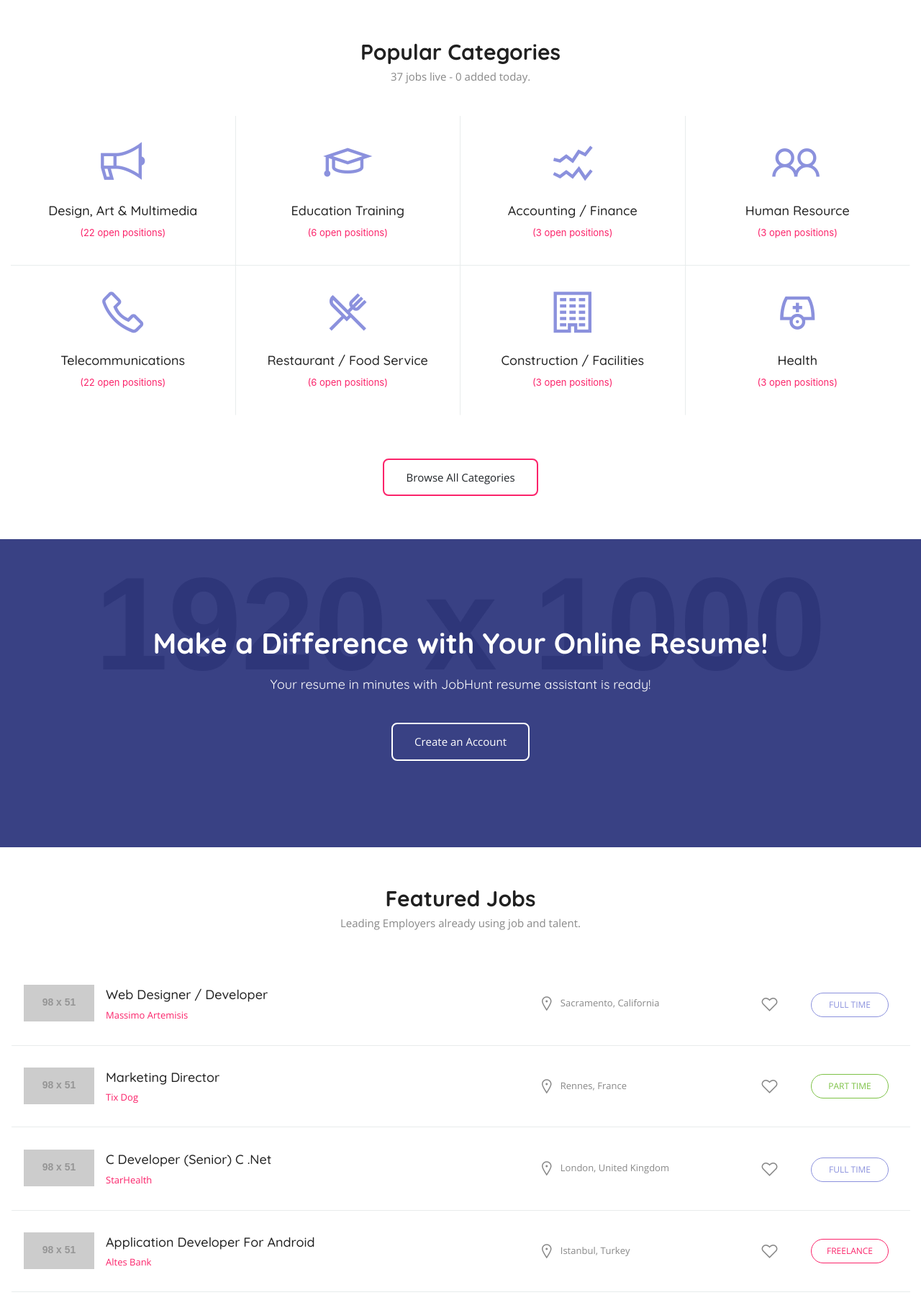
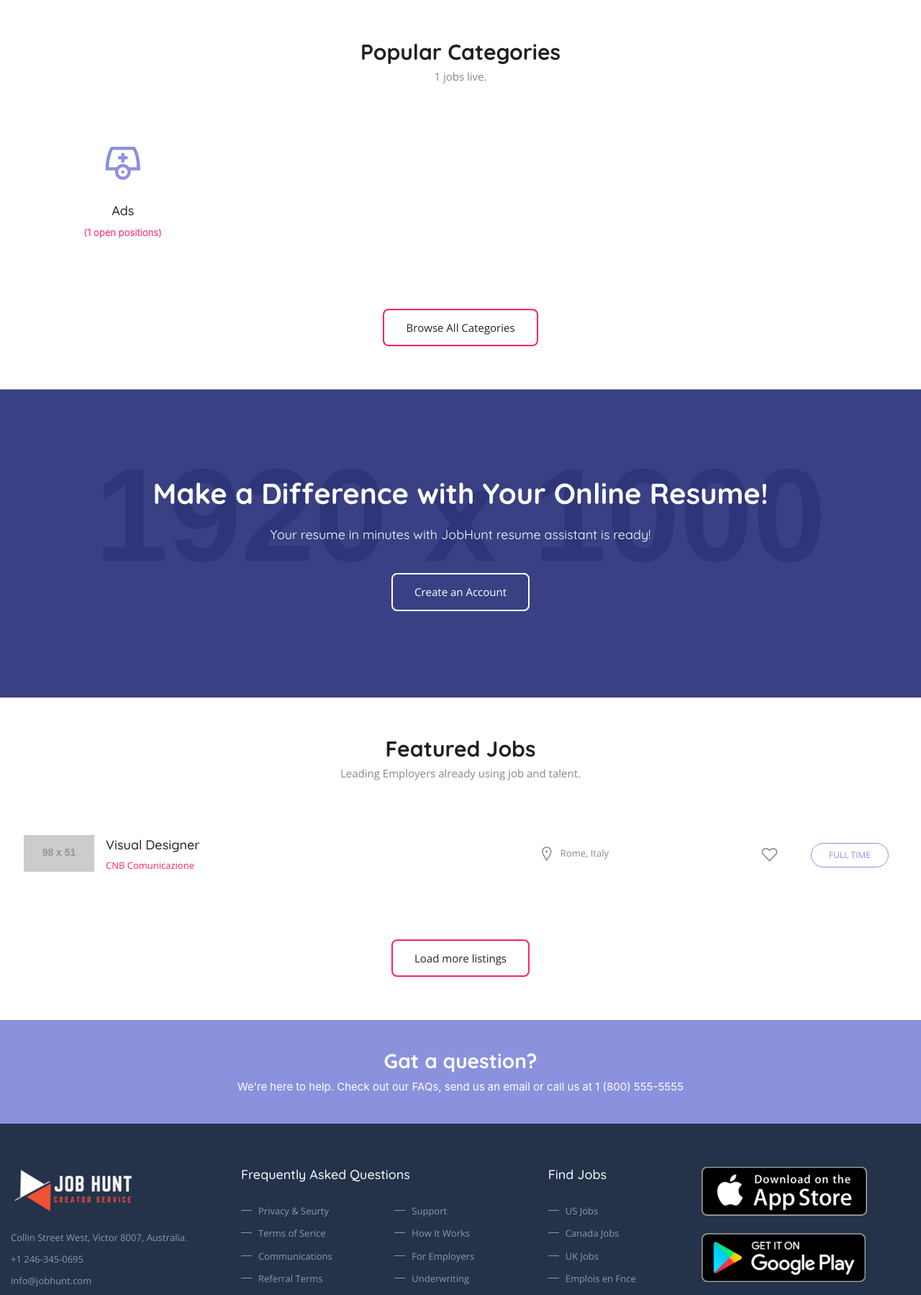
Before and after one commit to Beh1ndTheCode/ContentCreatorCareers, a PHP site: page / in a window 1280 px wide. Shown: the part 876-2675 px from the top of the page at 72% size. Run offline with PHP 8.4, Linux system fonts and the light colour scheme; data comes from the database, SQL or seed files in the repository; grey boxes labelled with a size stand in for pictures from a placeholder-image service; some libraries are stand-ins or nearby versions.

Commit message:
index templating

```diff
--- a/skins/jobhunt/html/index.html
+++ b/skins/jobhunt/html/index.html
@@ -58,83 +58,22 @@
 				<div class="col-lg-12">
 					<div class="heading">
 						<h2>Popular Categories</h2>
-						<span>37 jobs live - 0 added today.</span>
+						<span>
+							<[jobs_count]> jobs live.
+						</span>
 					</div><!-- Heading -->
 					<div class="cat-sec">
 						<div class="row no-gape">
 							<div class="col-lg-3 col-md-3 col-sm-6">
 								<div class="p-category">
 									<a href="#" title="">
-										<i class="la la-bullhorn"></i>
-										<span>Design, Art & Multimedia</span>
-										<p>(22 open positions)</p>
-									</a>
-								</div>
-							</div>
-							<div class="col-lg-3 col-md-3 col-sm-6">
-								<div class="p-category">
-									<a href="#" title="">
-										<i class="la la-graduation-cap"></i>
-										<span>Education Training</span>
-										<p>(6 open positions)</p>
-									</a>
-								</div>
-							</div>
-							<div class="col-lg-3 col-md-3 col-sm-6">
-								<div class="p-category">
-									<a href="#" title="">
-										<i class="la la-line-chart "></i>
-										<span>Accounting / Finance</span>
-										<p>(3 open positions)</p>
-									</a>
-								</div>
-							</div>
-							<div class="col-lg-3 col-md-3 col-sm-6">
-								<div class="p-category">
-									<a href="#" title="">
-										<i class="la la-users"></i>
-										<span>Human Resource</span>
-										<p>(3 open positions)</p>
-									</a>
-								</div>
-							</div>
-						</div>
-					</div>
-					<div class="cat-sec">
-						<div class="row no-gape">
-							<div class="col-lg-3 col-md-3 col-sm-6">
-								<div class="p-category">
-									<a href="#" title="">
-										<i class="la la-phone"></i>
-										<span>Telecommunications</span>
-										<p>(22 open positions)</p>
-									</a>
-								</div>
-							</div>
-							<div class="col-lg-3 col-md-3 col-sm-6">
-								<div class="p-category">
-									<a href="#" title="">
-										<i class="la la-cutlery"></i>
-										<span>Restaurant / Food Service</span>
-										<p>(6 open positions)</p>
-									</a>
-								</div>
-							</div>
-							<div class="col-lg-3 col-md-3 col-sm-6">
-								<div class="p-category">
-									<a href="#" title="">
-										<i class="la la-building"></i>
-										<span>Construction / Facilities</span>
-										<p>(3 open positions)</p>
-									</a>
-								</div>
-							</div>
-							<div class="col-lg-3 col-md-3 col-sm-6">
-								<div class="p-category">
-									<a href="#" title="">
 										<i class="la la-user-md"></i>
-										<span>Health</span>
-										<p>(3 open positions)</p>
+										<span>
+											<[expertise]>
+										</span>
+										<p>
+											(<[jobs_count_category]> open positions)
+										</p>
 									</a>
 								</div>
 							</div>
@@ -183,60 +122,19 @@
 						<div class="job-listing">
 							<div class="job-title-sec">
 								<div class="c-logo"> <img src="http://placehold.it/98x51" alt="" /> </div>
-								<h3><a href="#" title="">Web Designer / Developer</a></h3>
-								<span>Massimo Artemisis</span>
+								<h3>
+									<!-- <a href="#" title="">Web Designer / Developer</a> -->
+									<[job_name]>
+								</h3>
+								<span>
+									<!-- Massimo Artemisis -->
+									<[employer_name]>
+								</span>
 							</div>
-							<span class="job-lctn"><i class="la la-map-marker"></i>Sacramento, California</span>
-							<span class="fav-job"><i class="la la-heart-o"></i></span>
-							<span class="job-is ft">FULL TIME</span>
-						</div><!-- Job -->
-						<div class="job-listing">
-							<div class="job-title-sec">
-								<div class="c-logo"> <img src="http://placehold.it/98x51" alt="" /> </div>
-								<h3><a href="#" title="">Marketing Director</a></h3>
-								<span>Tix Dog</span>
-							</div>
-							<span class="job-lctn"><i class="la la-map-marker"></i>Rennes, France</span>
-							<span class="fav-job"><i class="la la-heart-o"></i></span>
-							<span class="job-is pt">PART TIME</span>
-						</div><!-- Job -->
-						<div class="job-listing">
-							<div class="job-title-sec">
-								<div class="c-logo"> <img src="http://placehold.it/98x51" alt="" /> </div>
-								<h3><a href="#" title="">C Developer (Senior) C .Net</a></h3>
-								<span>StarHealth</span>
-							</div>
-							<span class="job-lctn"><i class="la la-map-marker"></i>London, United Kingdom</span>
-							<span class="fav-job"><i class="la la-heart-o"></i></span>
-							<span class="job-is ft">FULL TIME</span>
-						</div><!-- Job -->
-						<div class="job-listing">
-							<div class="job-title-sec">
-								<div class="c-logo"> <img src="http://placehold.it/98x51" alt="" /> </div>
-								<h3><a href="#" title="">Application Developer For Android</a></h3>
-								<span>Altes Bank</span>
-							</div>
-							<span class="job-lctn"><i class="la la-map-marker"></i>Istanbul, Turkey</span>
-							<span class="fav-job"><i class="la la-heart-o"></i></span>
-							<span class="job-is fl">FREELANCE</span>
-						</div><!-- Job -->
-						<div class="job-listing">
-							<div class="job-title-sec">
-								<div class="c-logo"> <img src="http://placehold.it/98x51" alt="" /> </div>
-								<h3><a href="#" title="">Regional Sales Manager South east Asia</a></h3>
-								<span>Vincent</span>
-							</div>
-							<span class="job-lctn"><i class="la la-map-marker"></i>Ajax, Ontario</span>
-							<span class="fav-job"><i class="la la-heart-o"></i></span>
-							<span class="job-is tp">TEMPORARY</span>
-						</div><!-- Job -->
-						<div class="job-listing">
-							<div class="job-title-sec">
-								<div class="c-logo"> <img src="http://placehold.it/98x51" alt="" /> </div>
-								<h3><a href="#" title="">Social Media and Public Relation Executive </a></h3>
-								<span>MediaLab</span>
-							</div>
-							<span class="job-lctn"><i class="la la-map-marker"></i>Ankara / Turkey</span>
+							<span class="job-lctn"><i class="la la-map-marker"></i>
+								<!-- Sacramento, California -->
+								<[city]>, <[country]>
+							</span>
 							<span class="fav-job"><i class="la la-heart-o"></i></span>
 							<span class="job-is ft">FULL TIME</span>
 						</div><!-- Job -->
```
Also changed, not shown: index.php (+35 -0 lines).
